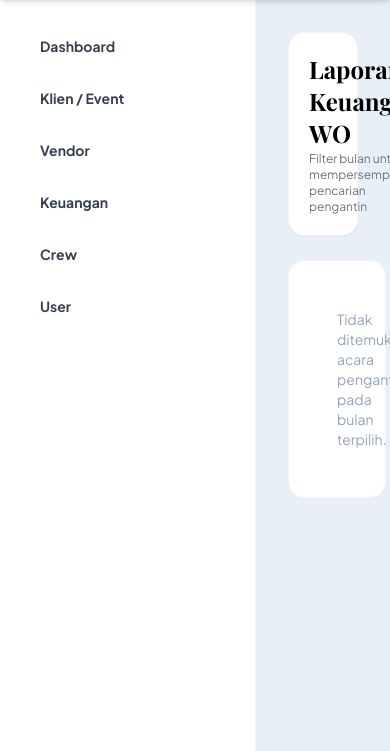
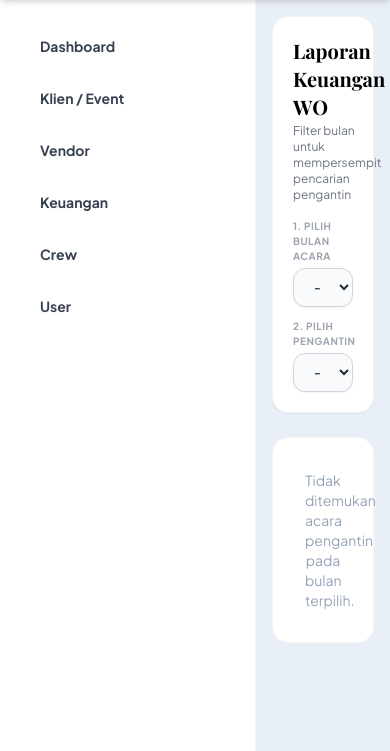
Before and after one commit to aldienekaputra/nomimos, a Laravel app: template resources/views/admin/keuangan.blade.php in a window 390 px wide. Shown: the part 93-844 px from the top of the page. Run offline with Laravel 12, Linux system fonts and the light colour scheme; the template is opened without the code that fills it, so the values that code supplies are empty; some libraries are stand-ins or nearby versions.

Commit message:
fix lowercase column names in keuangan_acara for postgresql and add mobile responsive

```diff
--- a/resources/views/admin/keuangan.blade.php
+++ b/resources/views/admin/keuangan.blade.php
@@ -3,7 +3,7 @@
 @section('title', 'Keuangan')
 
 @section('content')
-<main class="flex-1 p-8 overflow-y-auto space-y-6 bg-[#e9eff6]" x-data="{ showEditModal: false }">
+<main class="flex-1 p-4 md:p-8 overflow-y-auto space-y-6 bg-[#e9eff6]" x-data="{ showEditModal: false }">
 
     <!-- NOTIFIKASI SUKSES -->
     @if(session('success'))
@@ -14,18 +14,18 @@
     @endif
 
     <!-- HEADER BAR: JUDUL & FILTER DROPDOWN INTERAKTIF -->
-    <div class="flex justify-between items-center bg-white p-5 rounded-2xl shadow-sm border border-gray-100">
+    <div class="flex flex-col md:flex-row justify-between items-start md:items-center bg-white p-5 rounded-2xl shadow-sm border border-gray-100 gap-4">
         <div>
-            <h2 class="font-serif-title text-2xl font-bold text-black">Laporan Keuangan WO</h2>
+            <h2 class="font-serif-title text-xl md:text-2xl font-bold text-black">Laporan Keuangan WO</h2>
             <p class="text-xs text-gray-500 mt-0.5">Filter bulan untuk mempersempit pencarian pengantin</p>
         </div>
 
-        <div class="flex items-center gap-3">
+        <div class="flex flex-col sm:flex-row items-stretch sm:items-center gap-3 w-full md:w-auto">
             <!-- 1. FILTER BULAN -->
-            <div class="flex flex-col">
+            <div class="flex flex-col w-full sm:w-auto">
                 <label class="text-[10px] font-bold text-gray-400 uppercase tracking-wider mb-1">1. Pilih Bulan Acara</label>
                 <select id="filterBulan" onchange="filterKlienByBulan()"
-                        class="bg-[#f8fafc] border border-gray-300 text-gray-800 text-xs font-semibold rounded-xl px-4 py-2.5 focus:outline-none focus:border-[#1e314b] shadow-sm cursor-pointer">
+                        class="w-full bg-[#f8fafc] border border-gray-300 text-gray-800 text-xs font-semibold rounded-xl px-4 py-2.5 focus:outline-none focus:border-[#1e314b] shadow-sm cursor-pointer">
                     <option value="">-- Semua Bulan --</option>
                     <option value="01">Januari</option>
                     <option value="02">Februari</option>
@@ -43,10 +43,10 @@
             </div>
 
             <!-- 2. FILTER NAMA PENGANTIN -->
-            <div class="flex flex-col">
+            <div class="flex flex-col w-full sm:w-auto">
                 <label class="text-[10px] font-bold text-gray-400 uppercase tracking-wider mb-1">2. Pilih Pengantin</label>
                 <select id="filterKlien" onchange="renderDetailKeuangan(this.value)"
-                        class="bg-[#f8fafc] border border-gray-300 text-gray-800 text-xs font-semibold rounded-xl px-4 py-2.5 focus:outline-none focus:border-[#1e314b] shadow-sm min-w-[240px] cursor-pointer">
+                        class="w-full bg-[#f8fafc] border border-gray-300 text-gray-800 text-xs font-semibold rounded-xl px-4 py-2.5 focus:outline-none focus:border-[#1e314b] shadow-sm min-w-0 sm:min-w-[240px] cursor-pointer">
                 </select>
             </div>
         </div>
@@ -55,7 +55,7 @@
     <!-- AREA RINGKASAN & DETAIL KEUANGAN -->
     <div id="contentArea" class="space-y-6">
         <!-- Grid Ringkasan Card -->
-        <div class="grid grid-cols-3 gap-6">
+        <div class="grid grid-cols-1 md:grid-cols-3 gap-4 md:gap-6">
             <div class="bg-white rounded-2xl p-6 shadow-sm border border-gray-100 space-y-2">
                 <p class="text-xs font-semibold text-gray-500 uppercase tracking-wider">Paket Dipilih</p>
                 <h4 id="cardPaketNama" class="font-serif-title font-bold text-xl text-[#1e314b]">-</h4>
@@ -76,23 +76,23 @@
         </div>
 
         <!-- Detail Rincian Keuangan -->
-        <div class="bg-white rounded-2xl p-8 shadow-sm border border-gray-100 space-y-6">
-            <div class="flex justify-between items-center border-b pb-4">
-                <div class="flex items-center gap-3">
+        <div class="bg-white rounded-2xl p-5 md:p-8 shadow-sm border border-gray-100 space-y-6">
+            <div class="flex flex-col sm:flex-row justify-between items-start sm:items-center border-b pb-4 gap-3">
+                <div class="flex flex-wrap items-center gap-2 sm:gap-3">
                     <div>
-                        <h3 id="detailNamaTitle" class="font-serif-title text-xl font-bold text-black">Rincian Pembayaran WO</h3>
+                        <h3 id="detailNamaTitle" class="font-serif-title text-lg md:text-xl font-bold text-black">Rincian Pembayaran WO</h3>
                         <p id="detailAcaraSubtitle" class="text-xs text-gray-500">Tanggal Acara: -</p>
                     </div>
                     <!-- BADGE STATUS LUNAS / PENDING -->
-                    <div id="badgeStatusPembayaran" class="ml-2"></div>
+                    <div id="badgeStatusPembayaran"></div>
                 </div>
 
-                <button @click="showEditModal = true" class="bg-amber-600 text-white text-xs px-4 py-2.5 rounded-xl font-semibold hover:bg-amber-700 transition-colors shadow-sm">
+                <button @click="showEditModal = true" class="w-full sm:w-auto justify-center bg-amber-600 text-white text-xs px-4 py-2.5 rounded-xl font-semibold hover:bg-amber-700 transition-colors shadow-sm">
                     Edit Keuangan
                 </button>
             </div>
 
-            <div class="grid grid-cols-2 gap-8 text-sm">
+            <div class="grid grid-cols-1 md:grid-cols-2 gap-6 md:gap-8 text-sm">
                 <div class="space-y-4">
                     <div class="flex justify-between border-b pb-2">
                         <span class="text-gray-600 font-medium">Tanggal Sewa WO</span>
@@ -127,13 +127,13 @@
     </div>
 
     <!-- PESAN JIKA TIDAK ADA KLIEN -->
-    <div id="emptyArea" class="hidden bg-white rounded-2xl p-12 text-center border border-gray-100 text-slate-400 text-sm">
+    <div id="emptyArea" class="hidden bg-white rounded-2xl p-8 md:p-12 text-center border border-gray-100 text-slate-400 text-sm">
         Tidak ditemukan acara pengantin pada bulan terpilih.
     </div>
 
     <!-- MODAL EDIT KEUANGAN -->
     <div x-show="showEditModal" style="display: none;" class="fixed inset-0 bg-black/50 flex items-center justify-center z-50 p-4">
-        <div class="bg-white rounded-2xl p-6 w-full max-w-md space-y-4 shadow-xl relative" @click.outside="showEditModal = false">
+        <div class="bg-white rounded-2xl p-6 w-full max-w-md space-y-4 shadow-xl relative max-h-[90vh] overflow-y-auto" @click.outside="showEditModal = false">
             <div class="flex justify-between items-center border-b pb-3">
                 <h3 class="font-serif-title font-bold text-lg text-black">Edit Rincian Keuangan WO</h3>
                 <button @click="showEditModal = false" class="text-gray-400 hover:text-gray-600 font-bold text-xl">&times;</button>
@@ -199,12 +199,12 @@
             lokasi: {!! json_encode($e->lokasi_acara) !!},
             paketNama: {!! json_encode($e->paket->nama_paket ?? 'Custom Package') !!},
             hargaPaket: {{ $e->paket->harga_paket ?? 0 }},
-            dpWo: {{ $e->keuangan->dp_WO ?? 0 }},
-            sisaWo: {{ $e->keuangan->sisa_pelunasan_WO ?? 0 }},
+            dpWo: {{ $e->keuangan->dp_wo ?? ($e->keuangan->dp_WO ?? 0) }},
+            sisaWo: {{ $e->keuangan->sisa_pelunasan_wo ?? ($e->keuangan->sisa_pelunasan_WO ?? 0) }},
             statusPembayaran: {!! json_encode($e->keuangan->status_pembayaran ?? 'Pending') !!},
-            tglSewa: '{{ $e->keuangan->tgl_sewa_WO ?? "" }}',
+            tglSewa: '{{ $e->keuangan->tgl_sewa_wo ?? ($e->keuangan->tgl_sewa_WO ?? "") }}',
             tglHitung: '{{ $e->keuangan->tgl_hitung_pelunasan ?? "" }}',
-            tglJatuhTempo: '{{ $e->keuangan->tgl_Jatuh_tempo ?? "" }}',
+            tglJatuhTempo: '{{ $e->keuangan->tgl_jatuh_tempo ?? ($e->keuangan->tgl_Jatuh_tempo ?? "") }}',
             updateUrl: '{{ route("admin.keuangan.update", $e->id_pemesanan) }}'
         },
         @endforeach
```
Also changed, not shown: app/Http/Controllers/FinanceController.php (+4 -4 lines), app/Models/KeuanganAcara.php (+4 -4 lines).
